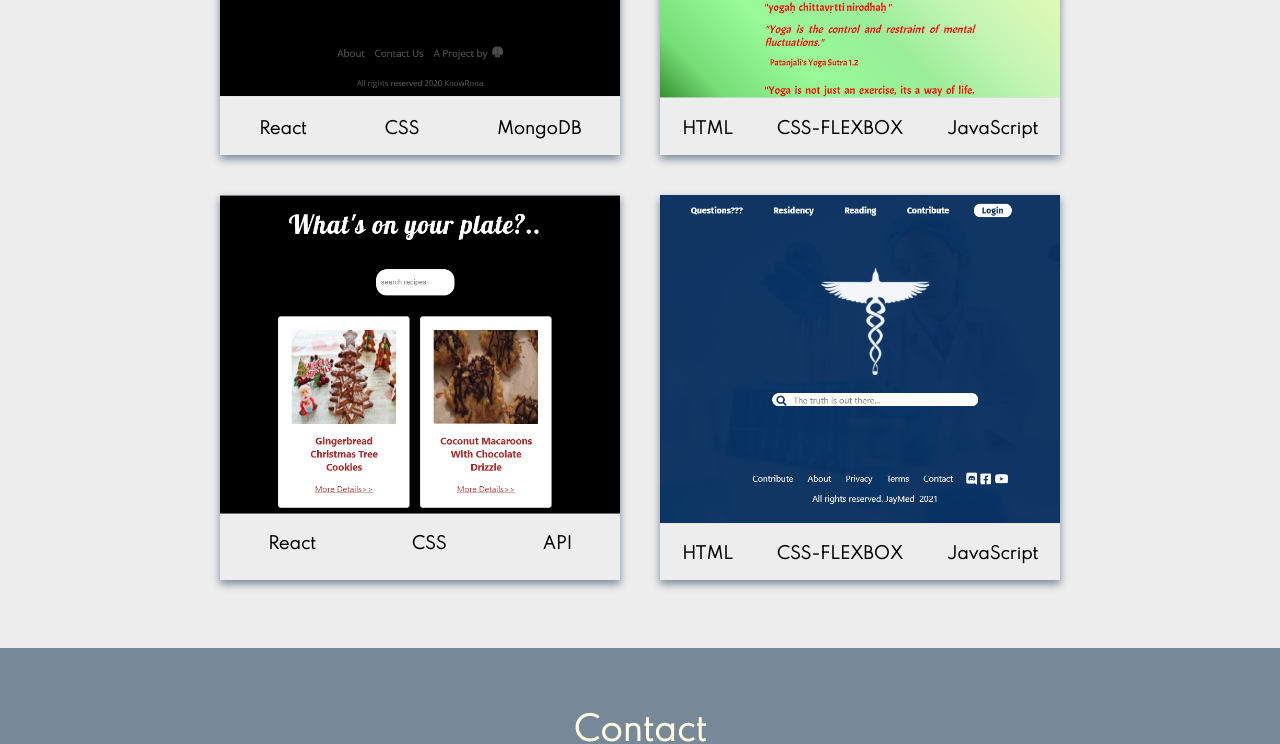
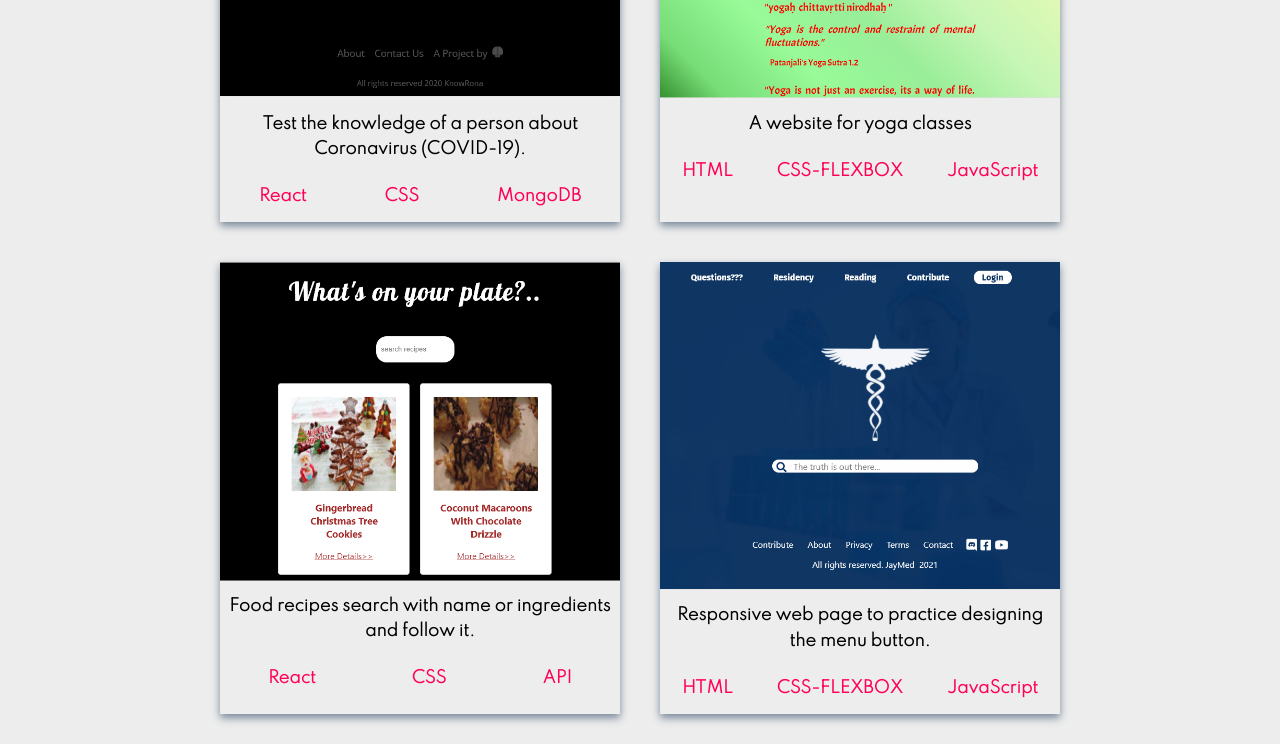
Before and after one commit to pranalee123/Portfolio, a plain HTML site: page index.html in a window 1280 px wide. Shown: the part 2738-3482 px from the top of the page. Drawn offline with Linux system fonts and the light colour scheme.

Commit message:
Added description of the projects

```diff
--- a/assets/stylesheets/index.css
+++ b/assets/stylesheets/index.css
@@ -408,13 +408,26 @@ section{
 
   .section4_cardtextarea {
     display: flex;
+    flex-direction: column;
+    align-content: center;
+
+  }
+
+  .section4_cardtextarea__para{
+    text-align: center;
+    margin:0.5rem;
+    line-height: 1.6;
+  }
+
+  .section4_cardtextarea__list{
+    display: flex;
     justify-content: space-around;
     flex-wrap: wrap;
-
   }
   .section4_cardtextarea__text{
       text-align: center;
       margin:1rem;
+      color:#ff0054;
   }
 .section5{
     height: 100%;
@@ -424,19 +437,9 @@ section{
     background-color: lightslategrey;
 
 }
-/* .section5_background-image{
 
-    position: absolute;
-	top:400%;
-	left:0;
-	width:100%;
-	height:100%;
-    background-size:cover;
-    z-index: -1;
-    opacity: 0.3;
-} */
 .section5_header{
-    /* color:#ff0054; */
+
     color:lightyellow;
     font-size: 2rem;
     padding-top:2em;
--- a/index.html
+++ b/index.html
@@ -188,9 +188,13 @@
                     <img src="assets/images/knowrona.PNG" style="width:100%">
                 </a>
                 <div class="section4_cardtextarea">
+                    <h4 class="section4_cardtextarea__para">Test the knowledge of a person about Coronavirus (COVID-19).
+                    </h4>
+                    <div class="section4_cardtextarea__list">
                         <h4 class="section4_cardtextarea__text"><b>React</b></h4>
                         <h4 class="section4_cardtextarea__text"><b>CSS</b></h4>
                         <h4 class="section4_cardtextarea__text"><b>MongoDB</b></h4>
+                    </div>
                 </div>
             </div>
             <div class="section4_card">
@@ -198,10 +202,12 @@
                     <img src="assets/images/rayyoga.png" style="width:100%">
                 </a>
                 <div class="section4_cardtextarea">
+                    <h4 class="section4_cardtextarea__para">A website for yoga classes</h4>
+                    <div class="section4_cardtextarea__list">
                         <h4 class="section4_cardtextarea__text"><b>HTML</b></h4>
                         <h4 class="section4_cardtextarea__text"><b>CSS-FLEXBOX</b></h4>
                         <h4 class="section4_cardtextarea__text"><b>JavaScript</b></h4>
-
+                    </div>
                 </div>
             </div>
             <div class="section4_card">
@@ -209,9 +215,13 @@
                     <img src="assets/images/foodcards.PNG" style="width:100%">
                 </a>
                 <div class="section4_cardtextarea">
+                    <h4 class="section4_cardtextarea__para">Food recipes search with name or ingredients and follow it.
+                    </h4>
+                    <div class="section4_cardtextarea__list">
                         <h4 class="section4_cardtextarea__text"><b>React</b></h4>
                         <h4 class="section4_cardtextarea__text"><b>CSS</b></h4>
                         <h4 class="section4_cardtextarea__text"><b>API</b></h4>
+                    </div>
                 </div>
             </div>
             <div class="section4_card">
@@ -219,9 +229,13 @@
                     <img src="assets/images/staticpage.PNG" style="width:100%">
                 </a>
                 <div class="section4_cardtextarea">
+                    <h4 class="section4_cardtextarea__para">Responsive web page to practice designing the menu button.
+                    </h4>
+                    <div class="section4_cardtextarea__list">
                         <h4 class="section4_cardtextarea__text"><b>HTML</b></h4>
                         <h4 class="section4_cardtextarea__text"><b>CSS-FLEXBOX</b></h4>
                         <h4 class="section4_cardtextarea__text"><b>JavaScript</b></h4>
+                    </div>
                 </div>
             </div>
         </div>
```
Lines whose indentation alone changed are shown as unchanged.
